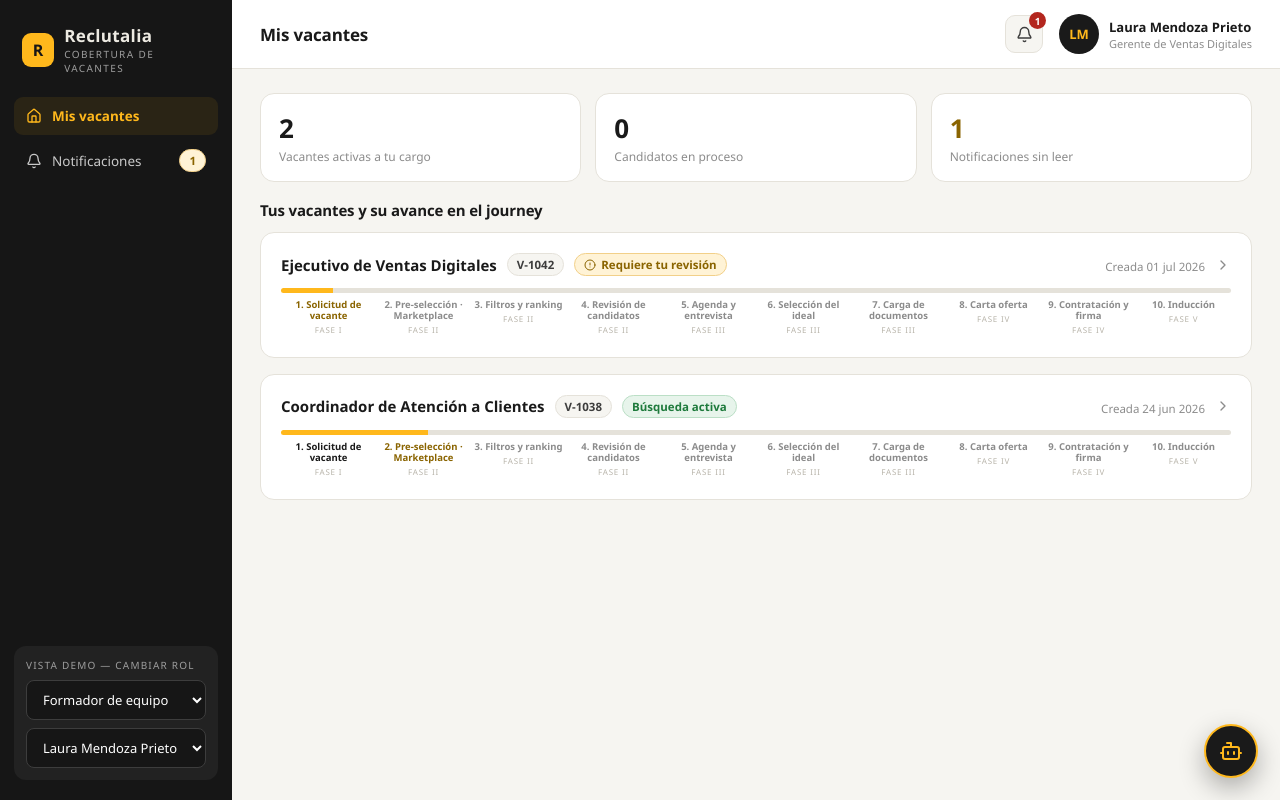
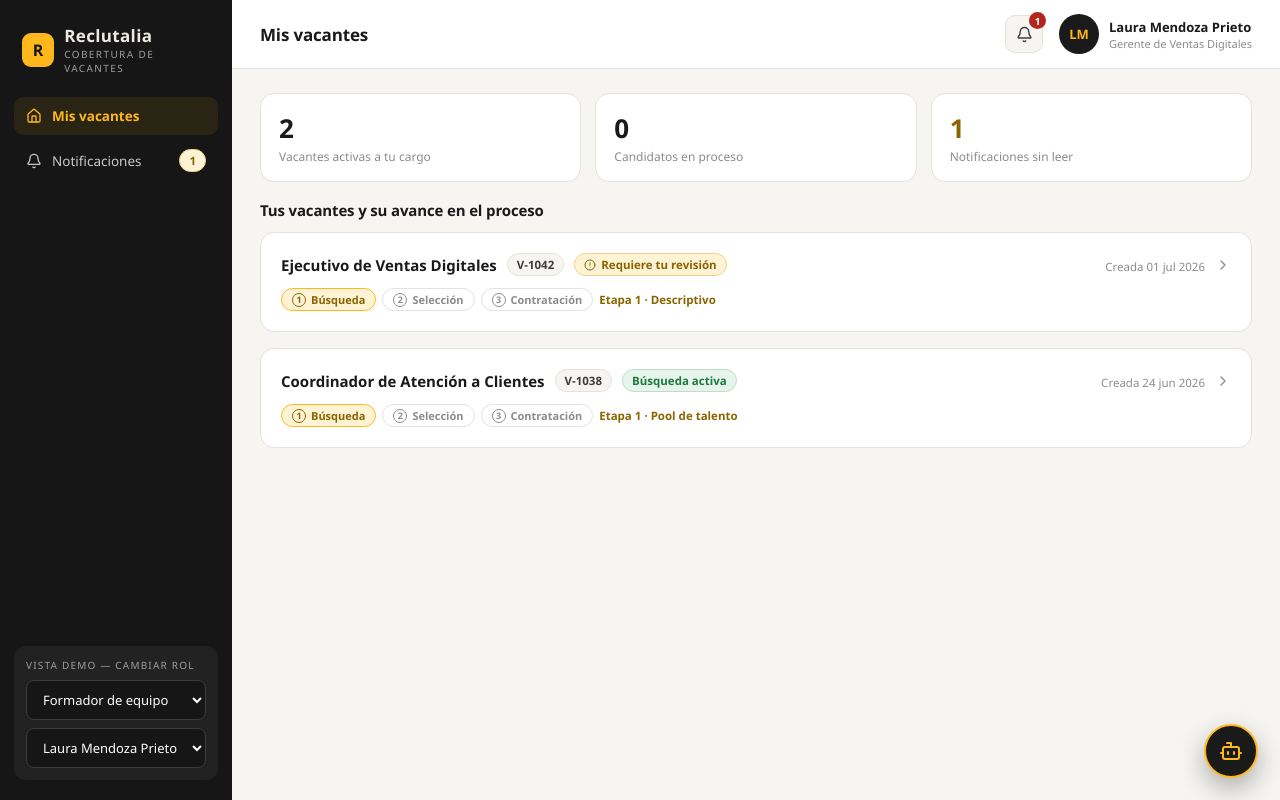
Before and after one commit to amayaandres95/reclutalia, a React (Vite) app in the folder reclutalia/: page / in a window 1280 px wide. Built offline with nearby package versions, Linux system fonts and the light colour scheme; the HTML template or start-up script is replaced by a standard one.

Commit message:
Proceso en 3 fases con sub-pasos palomeados para formador y admin
Co-Authored-By: Claude Fable 5 <noreply@anthropic.com>
Claude-Session: https://claude.ai/code/session_011udCCNE1BENMSMdAF6JVSB

```diff
--- a/reclutalia/src/App.jsx
+++ b/reclutalia/src/App.jsx
@@ -16,7 +16,7 @@ import {
   Upload, AlertCircle, Edit3, Star, MessageSquare, User, LayoutGrid,
   ClipboardList, Zap, Link2, CalendarCheck, FileSignature, Home, Filter, Heart,
   QrCode, Landmark, ExternalLink, ClipboardCheck,
-  Archive, ArchiveRestore, FolderPlus, Share2, Loader2
+  Archive, ArchiveRestore, FolderPlus, Share2, Loader2, Check
 } from "lucide-react";
 
 /* ============================== ESTILOS ============================== */
@@ -81,17 +81,27 @@ const CSS = `
 .modal.wide{max-width:860px;}
 .xclose{position:absolute;top:14px;right:14px;background:var(--bg);border:none;border-radius:8px;width:30px;height:30px;display:flex;align-items:center;justify-content:center;color:var(--gray);}
 /* Journey rail — elemento firma */
-.journey{display:flex;align-items:flex-start;gap:0;margin:6px 0 2px;}
-.j-step{flex:1;display:flex;flex-direction:column;align-items:center;position:relative;min-width:0;}
-.j-step .bar{height:5px;width:100%;background:var(--line);}
-.j-step:first-child .bar{border-radius:99px 0 0 99px;} .j-step:last-child .bar{border-radius:0 99px 99px 0;}
-.j-step.done .bar{background:var(--gold);}
-.j-step.now .bar{background:linear-gradient(90deg,var(--gold) 55%,var(--line) 55%);}
-.journey.completa .j-step .bar{background:var(--ok);}
-.j-step .nm{margin-top:7px;font-size:9.5px;line-height:1.15;text-align:center;color:var(--gray);font-weight:600;padding:0 3px;}
-.j-step.done .nm,.j-step.now .nm{color:var(--ink);}
-.j-step.now .nm{color:var(--gold-dark);}
-.j-step .ph{font-size:8px;color:#B8B4AA;letter-spacing:0.1em;margin-top:2px;}
+/* Barra de proceso en 3 fases (Batch 4 · F13) */
+.fases{display:flex;gap:10px;flex-wrap:wrap;align-items:stretch;}
+.fase-box{flex:1;min-width:210px;border:1.5px solid var(--line);border-radius:12px;padding:9px 12px;background:var(--paper);}
+.fase-box.now{border-color:var(--gold);background:#FFFDF6;}
+.fase-box.done{border-color:#BFE3CB;background:#F6FBF7;}
+.fase-hd{font-size:10.5px;font-weight:800;letter-spacing:0.07em;text-transform:uppercase;color:var(--gray);display:flex;align-items:center;gap:6px;margin-bottom:7px;}
+.fase-box.now .fase-hd{color:var(--gold-dark);} .fase-box.done .fase-hd{color:var(--ok);}
+.fase-n{width:16px;height:16px;border-radius:99px;border:1.5px solid currentColor;display:inline-flex;align-items:center;justify-content:center;font-size:10px;flex-shrink:0;}
+.fase-subs{display:flex;gap:5px;flex-wrap:wrap;}
+.fase-sub{display:inline-flex;align-items:center;gap:4px;font-size:11.5px;font-weight:600;padding:4px 10px;border-radius:99px;border:1px solid var(--line);background:var(--paper);color:var(--ink2);}
+.fase-sub.ok{border-color:#BFE3CB;color:var(--ok);background:#EFF7F1;}
+.fase-sub.cur{border-color:var(--gold);color:var(--gold-dark);background:var(--gold-soft);}
+button.fase-sub{cursor:pointer;font-family:inherit;}
+button.fase-sub:disabled{opacity:0.45;cursor:not-allowed;}
+button.fase-sub.on{background:var(--ink);border-color:var(--ink);color:#fff;}
+.fases-c{display:flex;align-items:center;gap:6px;flex-wrap:wrap;}
+.fase-pill{display:inline-flex;align-items:center;gap:5px;font-size:11px;font-weight:700;padding:3px 10px;border-radius:99px;border:1px solid var(--line);color:var(--gray);background:var(--paper);}
+.fase-pill.now{border-color:var(--gold);color:var(--gold-dark);background:var(--gold-soft);}
+.fase-pill.done{border-color:#BFE3CB;color:var(--ok);background:#EFF7F1;}
+.fase-pill .fase-n{width:14px;height:14px;font-size:9px;}
+.fase-txt{font-size:11.5px;font-weight:700;color:var(--gold-dark);}
 .mini-pipe{display:flex;gap:3px;margin-top:6px;}
 .mini-pipe i{height:4px;flex:1;border-radius:99px;background:var(--line);}
 .mini-pipe i.f{background:var(--gold);}
@@ -175,18 +185,11 @@ const SOFT_SKILLS = ["Comunicación efectiva","Liderazgo","Trabajo en equipo","O
 const APTITUDES = ["Razonamiento numérico","Razonamiento verbal","Razonamiento lógico","Atención al detalle","Orientación al servicio","Liderazgo de equipos","Tolerancia a la presión","Creatividad"];
 const DIAS = ["Lun","Mar","Mié","Jue","Vie","Sáb","Dom"];
 
-/* Etapas del Journey (10 pasos, 5 fases — según presentación ejecutiva) */
-const JOURNEY = [
-  { n:"Solicitud de vacante", f:"I" },
-  { n:"Pre-selección · Marketplace", f:"II" },
-  { n:"Filtros y ranking", f:"II" },
-  { n:"Revisión de candidatos", f:"II" },
-  { n:"Agenda y entrevista", f:"III" },
-  { n:"Selección del ideal", f:"III" },
-  { n:"Carga de documentos", f:"III" },
-  { n:"Carta oferta", f:"IV" },
-  { n:"Contratación y firma", f:"IV" },
-  { n:"Inducción", f:"V" },
+/* Proceso de la vacante en 3 fases con sub-pasos (Batch 4 · F13 — sustituye al Journey de 10 pasos) */
+const FASES = [
+  { nombre:"Búsqueda",     subs:["Descriptivo","Pool de talento"] },
+  { nombre:"Selección",    subs:["Ranking y terna","Entrevistas","Selección y documentos"] },
+  { nombre:"Contratación", subs:["Carta oferta","Contratación"] },
 ];
 
 /* Pipeline del candidato dentro de una vacante */
@@ -481,16 +484,49 @@ function Avatar({nombre, foto}){
   const ini=nombre.split(" ").slice(0,2).map(p=>p[0]).join("");
   return <div className="avatar">{ini}</div>;
 }
-/* Barra Journey de la vacante (10 etapas · 5 fases) */
-function JourneyBar({etapa, compact, completa}){
-  return (
-    <div className={"journey"+(completa?" completa":"")}>
-      {JOURNEY.map((s,i)=>(
-        <div key={i} className={"j-step"+(completa?" done":i<etapa?" done":i===etapa?" now":"")}>
-          <div className="bar"/>
-          {!compact && <><div className="nm">{i+1}. {s.n}</div><div className="ph">FASE {s.f}</div></>}
-        </div>
-      ))}
+/* Barra de proceso en 3 fases con sub-pasos palomeados (Batch 4 · F13).
+   Completa: con onSub/activo se vuelve interactiva y hace de tabs en VacanteDetail.
+   Compacta (compact): pills de fase + "Etapa n · sub-paso actual" para listados. */
+function FasesBar({v, compact, activo, onSub}){
+  const {fase, subpaso, completados}=faseVacante(v);
+  const done=completados.every(Boolean);
+  if(compact){
+    const SUBS=FASES.flatMap(f=>f.subs);
+    return (
+      <div className="fases-c">
+        {FASES.map((f,i)=>{
+          const st=done||i+1<fase?" done":i+1===fase?" now":"";
+          return (
+            <span key={f.nombre} className={"fase-pill"+st}>
+              {done||i+1<fase? <Check size={11}/> : <span className="fase-n">{i+1}</span>}{f.nombre}
+            </span>
+          );
+        })}
+        <span className="fase-txt">{done? "Proceso completado ✓" : `Etapa ${fase} · ${SUBS[subpaso]}`}</span>
+      </div>
+    );
+  }
+  const habilitado=(i)=> i===0 || v.estado==="abierta" || v.estado==="cerrada";
+  return (
+    <div className="fases">
+      {FASES.map((f,gi)=>{
+        const base=FASES.slice(0,gi).reduce((a,x)=>a+x.subs.length,0);
+        const faseDone=done||gi+1<fase;
+        const actual=!done&&gi+1===fase;
+        return (
+          <div key={f.nombre} className={"fase-box"+(actual?" now":faseDone?" done":"")}>
+            <div className="fase-hd">{faseDone? <CheckCircle2 size={14}/> : <span className="fase-n">{gi+1}</span>} Fase {gi+1} · {f.nombre}</div>
+            <div className="fase-subs">
+              {f.subs.map((s,k)=>{
+                const i=base+k, ok=completados[i];
+                return onSub!=null
+                  ? <button key={s} disabled={!habilitado(i)} className={"fase-sub"+(ok?" ok":"")+(activo===i?" on":"")} onClick={()=>onSub(i)}>{ok&&<Check size={12}/>}{s}</button>
+                  : <span key={s} className={"fase-sub"+(ok?" ok":!done&&i===subpaso?" cur":"")}>{ok&&<Check size={12}/>}{s}</span>;
+              })}
+            </div>
+          </div>
+        );
+      })}
     </div>
   );
 }
@@ -539,21 +575,23 @@ function QRDemo({size=180}){
   );
 }
 
-/* Cálculo de etapa (0-9) de la vacante en el Journey */
-function etapaVacante(v){
-  if(v.estado==="borrador"||v.estado==="asignada"||v.estado==="cambios") return 0;
+/* Fase (1-3), sub-paso actual y sub-pasos completados de la vacante (Batch 4 · F13) */
+function faseVacante(v){
   const ps=Object.values(v.pipeline||{});
-  if(!ps.length) return 1;
-  const mx=Math.max(...ps.map(p=>PIPE_IDX[p.estado]??0));
-  if(mx<=0) return 1;
-  if(mx<=2) return 2;
-  if(mx<=4) return 3;
-  if(mx<=5) return 4;
-  if(mx===6) return 5;
-  if(mx===7) return v.estado==="cerrada"?9:6;
-  if(mx===8) return 7;
-  if(mx===9) return 8;
-  return 9;
+  const mx=ps.length? Math.max(...ps.map(p=>PIPE_IDX[p.estado]??-1)) : -1;
+  const aprobada=v.estado==="abierta"||v.estado==="cerrada";
+  const completados=[
+    aprobada,                                        // Descriptivo (aprobado por el formador)
+    aprobada && ps.length>0,                         // Pool de talento (hay invitados/postulados)
+    mx>=PIPE_IDX.evaluado,                           // Ranking y terna (hay evaluados)
+    mx>=PIPE_IDX.entrevistado,                       // Entrevistas (hay entrevistados)
+    mx>=PIPE_IDX.docs_completos,                     // Selección y documentos (ideal elegido + docs)
+    mx>=PIPE_IDX.oferta_enviada,                     // Carta oferta (enviada o aceptada)
+    v.estado==="cerrada" || mx>=PIPE_IDX.contratado, // Contratación (contrato firmado)
+  ];
+  let subpaso=completados.findIndex(x=>!x); if(subpaso<0) subpaso=completados.length-1;
+  const fase= subpaso<2?1 : subpaso<5?2 : 3;
+  return { fase, subpaso, completados };
 }
 
 /* ¿La vacante ya tiene candidato elegido? (Batch 3 · F10) — derivado del pipeline, sin nuevo estado */
@@ -1629,7 +1667,6 @@ function VacanteDetail({db, v, run, toast}){
   const seleccionado=pipe.find(x=>["seleccionado","docs_completos","oferta_enviada","contratado"].includes(x.p.estado));
   const contratado=pipe.find(x=>x.p.estado==="contratado");
   const abierta=v.estado==="abierta"||v.estado==="cerrada";
-  const TABS=[["Descriptivo",true],["Pool de talento",abierta],["Ranking y terna",abierta],["Entrevistas",abierta],["Selección y documentos",abierta],["Carta oferta",abierta],["Contratación",abierta]];
 
   const SimBtn=({cid,label})=>(
     <button className="btn sm" style={{background:"var(--ai-soft)",color:"var(--ai)",border:"1px dashed #C7CBF5"}}
@@ -1694,10 +1731,10 @@ function VacanteDetail({db, v, run, toast}){
             </div>
           </div>
         </div>
-        <div style={{marginTop:16}}><JourneyBar etapa={etapaVacante(v)} completa={v.estado==="cerrada"}/></div>
-      </div>
-
-      <div className="tabs">{TABS.map(([t,en],i)=><button key={t} disabled={!en} className={"tab"+(tab===i?" on":"")} onClick={()=>setTab(i)}>{t}</button>)}</div>
+      </div>
+
+      {/* Proceso en 3 fases: la barra completa agrupa las tabs bajo cada fase (Batch 4 · F13) */}
+      <div style={{margin:"0 0 16px"}}><FasesBar v={v} activo={tab} onSub={setTab}/></div>
 
       {tab===0 && <div className="card"><VistaDescriptivo v={v} onAprobar={()=>setBuscando(true)} onCambios={(t)=>{run(d=>ACT.solicitarCambios(d,v.id,t)); toast("Solicitud de cambios enviada al administrador");}}/></div>}
 
@@ -2028,9 +2065,8 @@ function FormadorHome({db, formador, run, onOpen}){
         <div className="stat"><b>{activos}</b><span>Candidatos en proceso</span></div>
         <div className="stat"><b style={{color:pend?"var(--gold-dark)":"inherit"}}>{pend}</b><span>Notificaciones sin leer</span></div>
       </div>
-      <h3 style={{margin:"4px 0 12px",fontSize:15}}>Tus vacantes y su avance en el journey</h3>
+      <h3 style={{margin:"4px 0 12px",fontSize:15}}>Tus vacantes y su avance en el proceso</h3>
       {mias.map(v=>{
-        const et=etapaVacante(v);
         const enProceso=Object.keys(v.pipeline).length;
         return (
           <div className={"card"+(v.estado==="cerrada"?" ok":"")} key={v.id} style={{marginBottom:14,cursor:"pointer"}} onClick={()=>onOpen(v.id)}>
@@ -2043,7 +2079,7 @@ function FormadorHome({db, formador, run, onOpen}){
               <span style={{marginLeft:"auto"}} className="help">{enProceso? enProceso+" candidato(s) en proceso · ":""}Creada {v.creada}</span>
               <ChevronRight size={16} color="var(--gray)"/>
             </div>
-            <div style={{marginTop:12}}><JourneyBar etapa={et} completa={v.estado==="cerrada"}/></div>
+            <div style={{marginTop:12}}><FasesBar v={v} compact/></div>
           </div>
         );
       })}
@@ -2780,7 +2816,7 @@ function AdminPanel({db, run, toast, vista, setVista}){
             </span>
           </div>
           {v.estado==="cambios" && <div className="card" style={{marginTop:10,background:"var(--bad-soft)",borderColor:"#F0C4C1",padding:"10px 14px",fontSize:12.5}}><b>El formador solicitó:</b> "{v.cambios}"</div>}
-          <div style={{marginTop:12}}><JourneyBar etapa={etapaVacante(v)} compact completa={v.estado==="cerrada"}/></div>
+          <div style={{marginTop:12}}><FasesBar v={v} compact/></div>
         </div>
       ))}
       {editV && (
```
Also changed, not shown: 2 other files (tests, documents, lock files or other folders).
